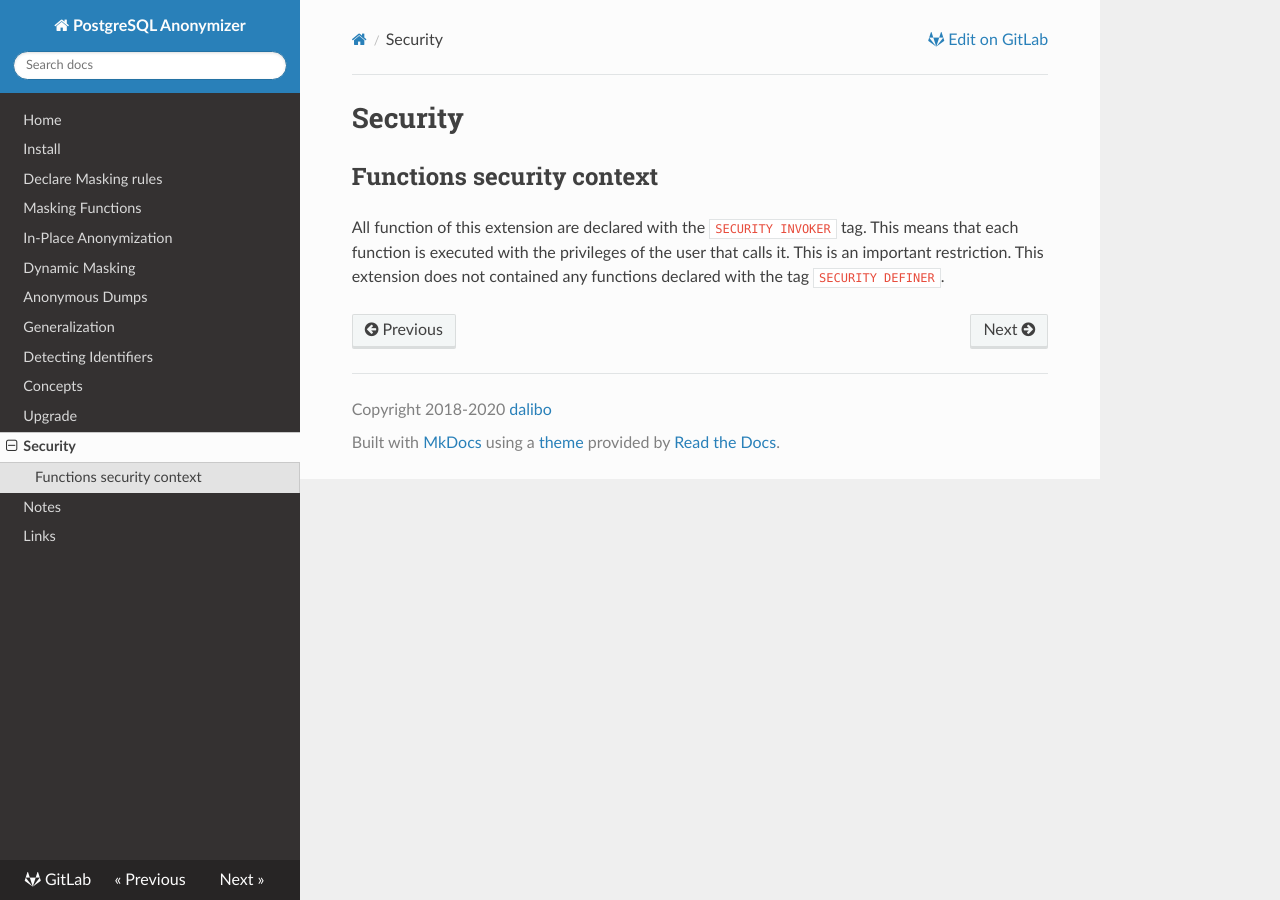
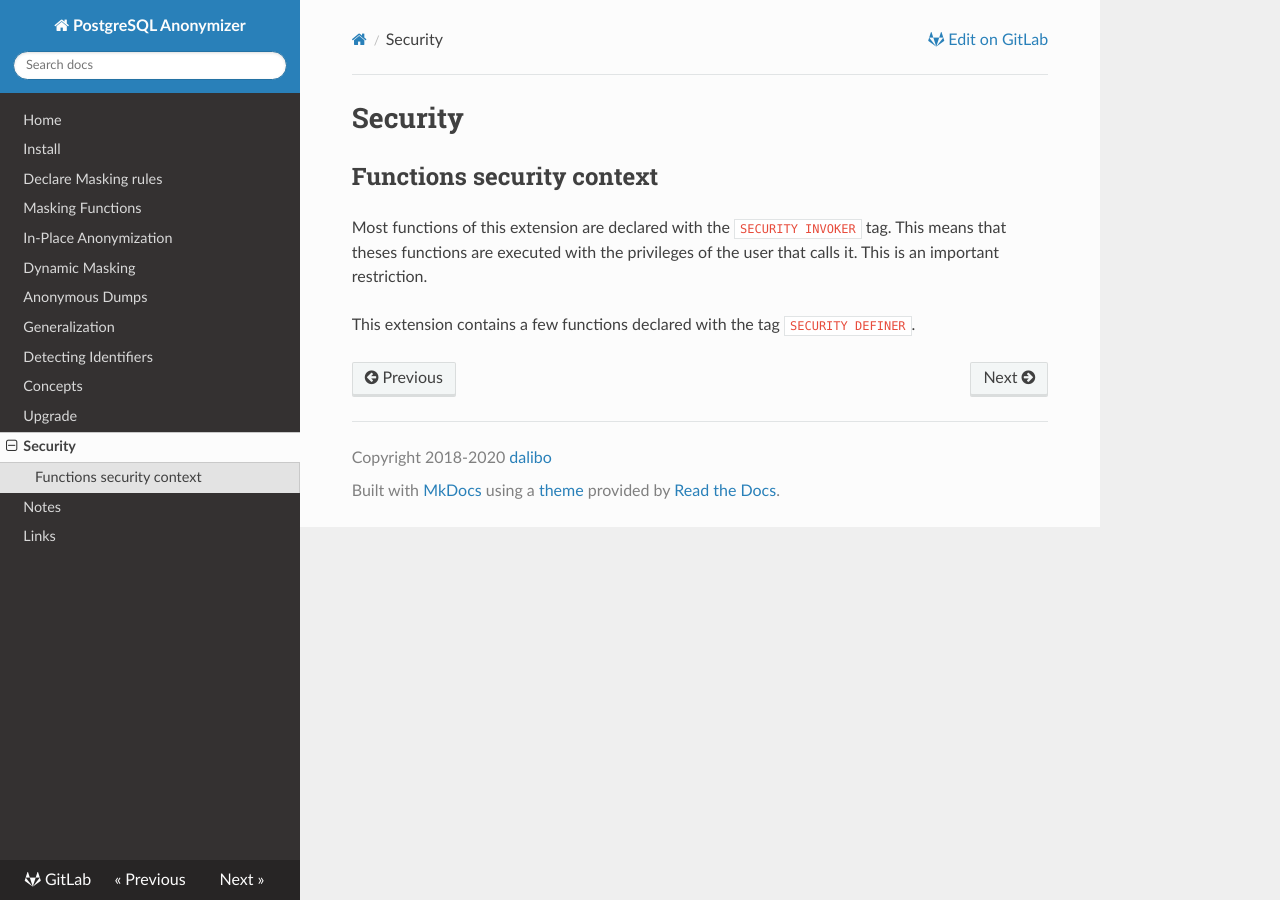
Before and after one commit to neondatabase/postgresql_anonymizer, an MkDocs documentation site: the page built from docs/SECURITY.md, in a window 1280 px wide. Built offline with MkDocs 1.6.1, drawn with Linux system fonts in a browser that asks for light colours; nearby versions of some CDN libraries.

Commit message:
[docs] security notice about security definer

```diff
--- a/docs/SECURITY.md
+++ b/docs/SECURITY.md
@@ -5,7 +5,8 @@ Security
 Functions security context
 ------------------------------------------------------------------------------
 
-All function of this extension are declared with the `SECURITY INVOKER` tag. This
-means that each function is executed with the privileges of the user that calls
-it. This is an important restriction. This extension does not contained any
-functions declared with the tag `SECURITY DEFINER`.
+Most functions of this extension are declared with the `SECURITY INVOKER` tag.
+This means that theses functions are executed with the privileges of the user
+that calls it. This is an important restriction.
+
+This extension contains a few functions declared with the tag `SECURITY DEFINER`.
```
